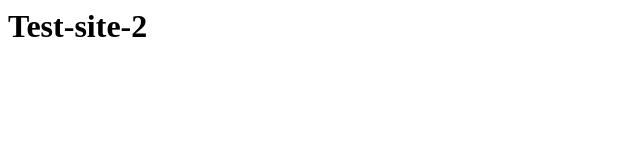
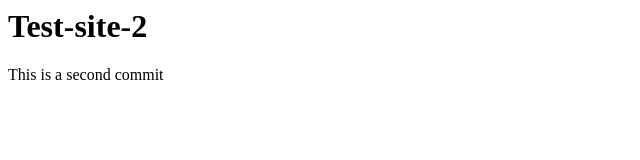
Before and after one commit to Samtheman773/test-site-2, a plain HTML site: page index.html in a window 1280 px wide. Shown: the whole page, without its empty margins (0-640 px from the left). Drawn offline with Linux system fonts and the light colour scheme.

Commit message:
Second commit

```diff
--- a/index.html
+++ b/index.html
@@ -1 +1,3 @@
 <h1>Test-site-2</h1>
+
+<p>This is a second commit</p>
```
